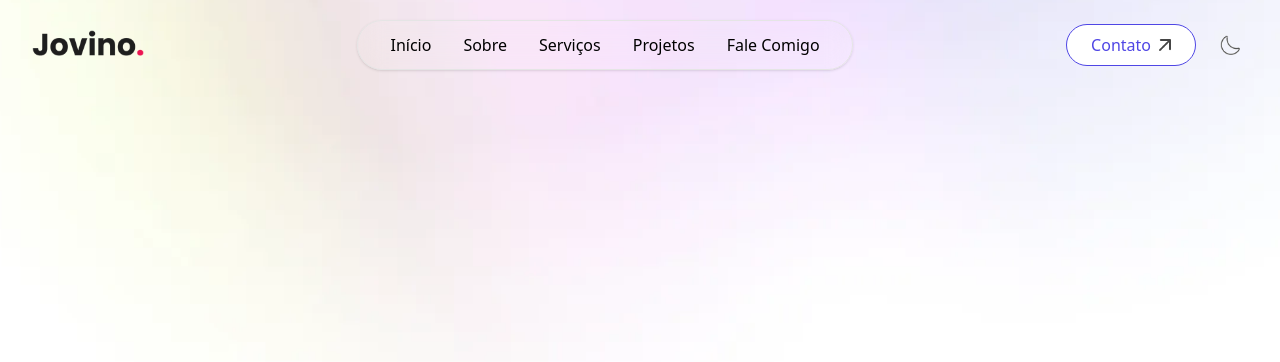
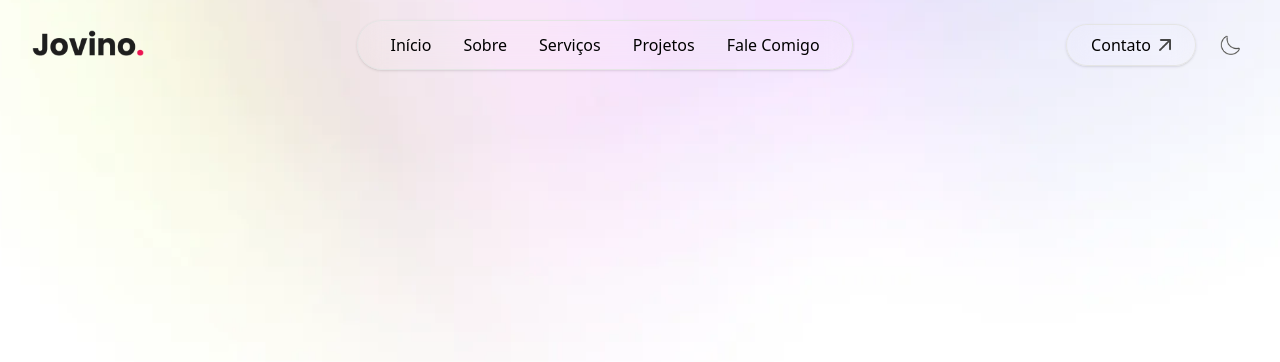
Before and after one commit to Jovinull/portfolio, a Next.js app: page / in a window 1280 px wide. Shown: the top 362 px of the page. Built offline with nearby package versions, Linux system fonts and the light colour scheme; a web font is replaced by a local one.

Commit message:
refactor: botão de contato transparente

```diff
--- a/app/components/navbar/header/ContactButton.tsx
+++ b/app/components/navbar/header/ContactButton.tsx
@@ -6,7 +6,19 @@ import Link from 'next/link';
 
 const ContactButton = () => {
   return (
-    <Link href="#contact" className="btn btn-theme">
+    <Link
+      href="#contact"
+      className="
+        flex items-center gap-2
+        px-6 py-2
+        rounded-full
+        backdrop-blur-md shadow-sm
+        border border-theme
+        text-theme
+        hover:text-[var(--color-accent)]
+        transition-colors
+      "
+    >
       Contato
       <Image src={assets.arrow_icon} alt="seta" className="w-3" />
     </Link>
```
